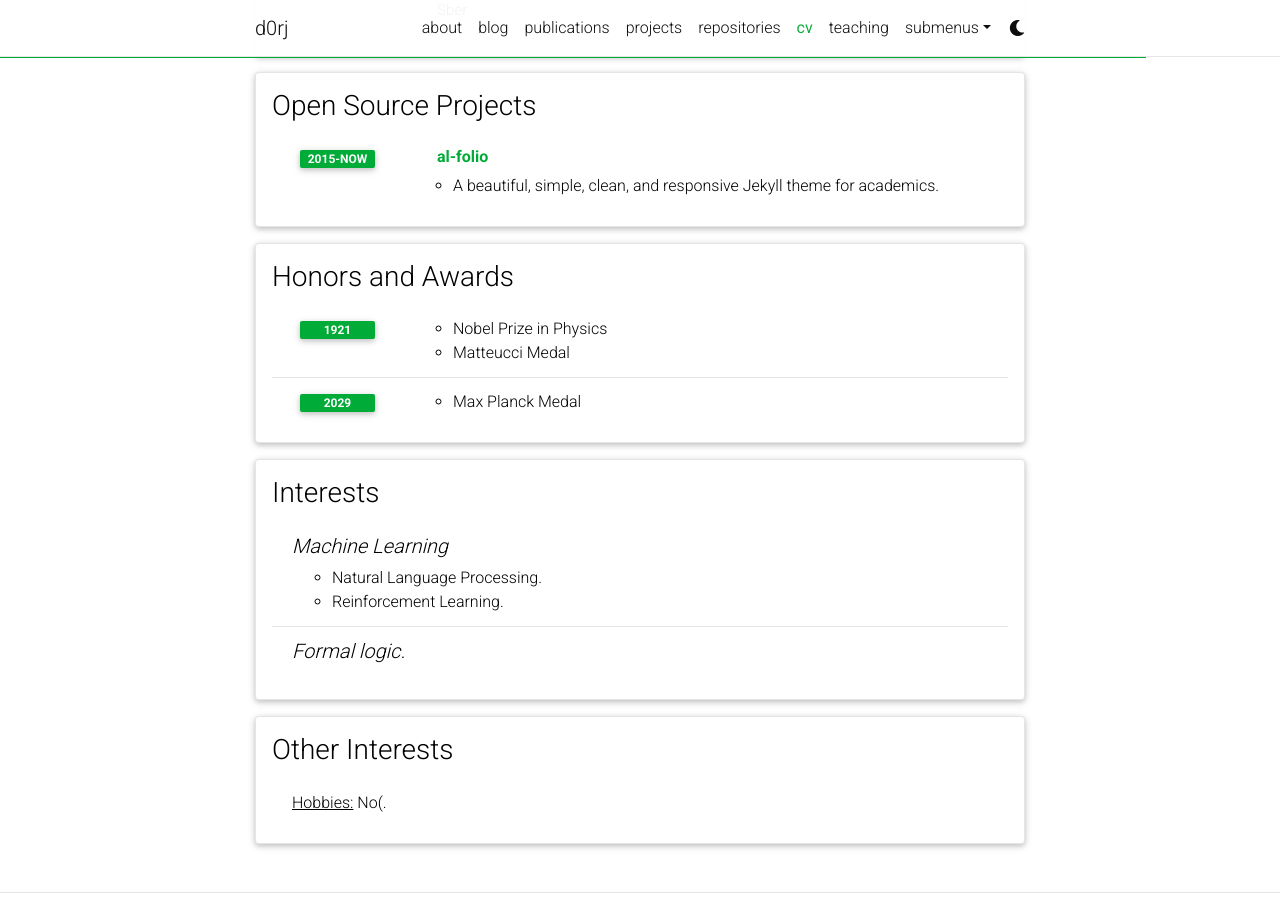
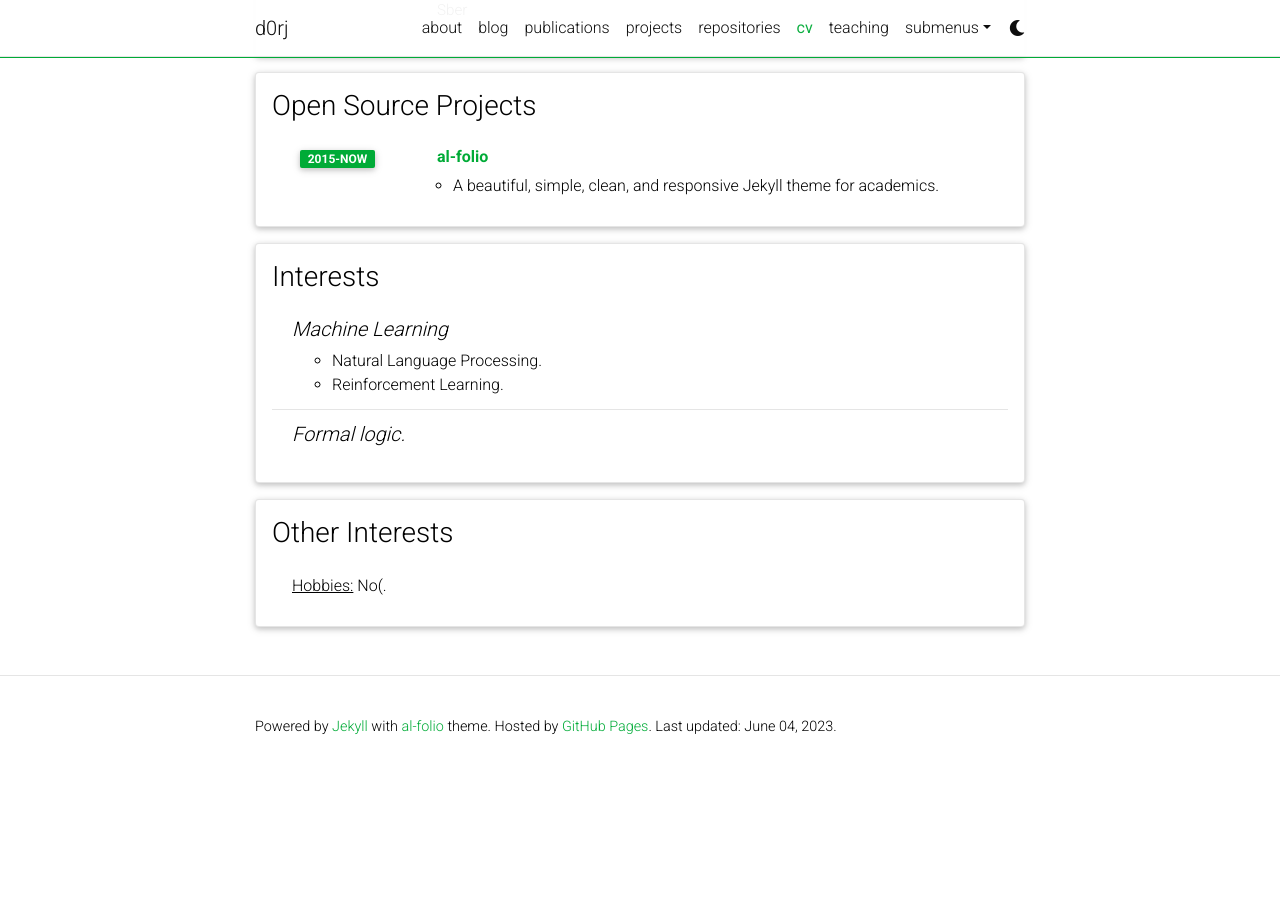
Before and after one commit to d0rj/d0rj.github.io, a Jekyll site: the page built from _pages/cv.md, in a window 1280 px wide and 900 px high, scrolled down 793 px. Built offline with Jekyll 4.4.1, drawn with Linux system fonts in a browser that asks for light colours; comment, search, counter and statistics services are not loaded; a style sheet for code colours, icons or effects is not loaded; after the commit the page ends 1571 px from its top, so only the background shows below that.

Commit message:
feat: remove cv section

```diff
--- a/_data/cv.yml
+++ b/_data/cv.yml
@@ -56,17 +56,6 @@
       year: 2015-now
       description: A beautiful, simple, clean, and responsive Jekyll theme for academics.
 
-- title: Honors and Awards
-  type: time_table
-  contents:
-    - year: 1921
-      items:
-        - Nobel Prize in Physics
-        - Matteucci Medal
-    - year: 2029
-      items:
-        - Max Planck Medal
-
 - title: Interests
   type: nested_list
   contents:
```
